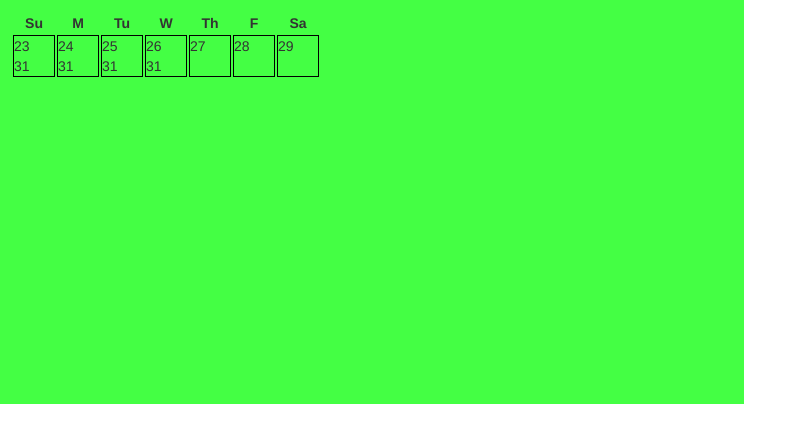
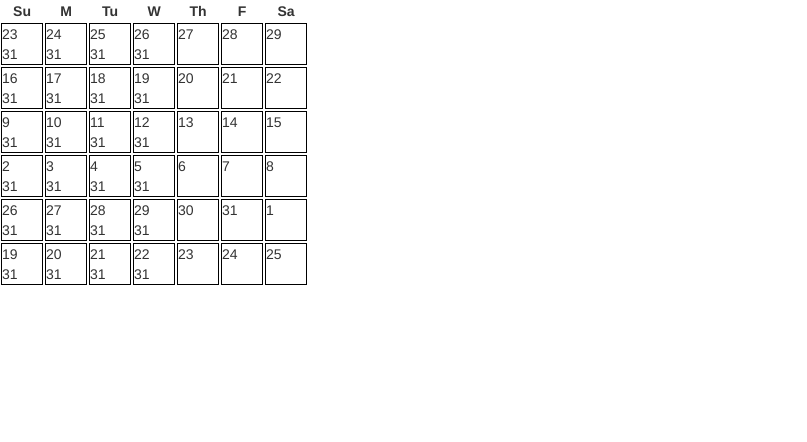
Before and after one commit to nikfrank/xos-angular, a website: page index.html in a window 1280 px wide. Shown: the whole page, without its empty margins (0-807 px from the left). Drawn offline with Linux system fonts and the light colour scheme; files whose address does not match are found by name.

Commit message:
calendar days work

```diff
--- a/scripts/app.js
+++ b/scripts/app.js
@@ -8,3 +8,7 @@ angular.module('gft', ['ngRoute'])
 	    .when('/trainer', {templateUrl:'views/trainer.html',controller: 'nullCtrl'})
 	    .otherwise({redirectTo: '/'});
     });
+
+document.body.addEventListener('touchmove',function(event){
+    event.preventDefault();
+});
--- a/scripts/directives/calendar.js
+++ b/scripts/directives/calendar.js
@@ -25,20 +25,30 @@ angular.module('gft')
 		$scope.workouts = workouts;
 
 		// push all weeks containing workouts to the schedule
+		// convert the dates into javascript objects
 
 	    });
 
 	    var curr = new Date;
-	    $scope.weeks = [
-		{start:new Date(curr.setDate(curr.getDate()-curr.getDay())),
-		 end:new Date(curr.setDate(curr.getDate()-curr.getDay()+6))}
-	    ];
+	    $scope.weeks = [];
+
+	    for(var i=6; i-->0;){
+		(function(j){
+		    var week = {};
+		    week.start = new Date;
+		    week.start.setDate(curr.getDate()-curr.getDay()-j*7);
+
+		    week.end = new Date;
+		    week.end.setDate(curr.getDate()-curr.getDay()+6-j*7);
+
+		    $scope.weeks[j] = week;
+		})(i);
+	    }
 
 	    var wcache = {};
 
 	    $scope.workoutsDuring = function(day, week, force){
-		if((''+day+'||'+week in wcache)&&(!force))
-		    return wcache[''+day+'||'+week];
+		if((''+day+'||'+week in wcache)&&(!force)) return wcache[''+day+'||'+week];
 		var ret = [];
 		for(var i=$scope.workouts.length; i-->0;){
 		    var sc = $scope.workouts[i].scheduled;
--- a/scripts/directives/day.js
+++ b/scripts/directives/day.js
@@ -11,12 +11,14 @@ angular.module('gft')
 	transclude:false,
 	controller: function($scope){
 
-	    console.log($scope.$parent.week, $scope.$parent.$index);
-
 	    // day needs to be inside a week?
 	    $scope.week = $scope.$parent.week;
 	    var dayOfWeek = $scope.$parent.$index;
-	    $scope.day = $scope.week.start.getDate() + dayOfWeek;
+
+	    var today = new Date($scope.week.start);
+	    today.setDate($scope.week.start.getDate() + dayOfWeek);
+
+	    $scope.day = today.getDate();
 
 	    console.log($scope.workouts);
 
--- a/styles/main.css
+++ b/styles/main.css
@@ -1,18 +1,3 @@
-.ng-view-container {
-    padding:12px;
-
-    width:720px;
-    height:380px;
-
-    background-color:#4f4;
-}
-
-hr {
-    background-color:red;
-    width:60%;
-    height:4px;
-}
-
 .sched-day {
     height:40px;
     width:40px;
```
